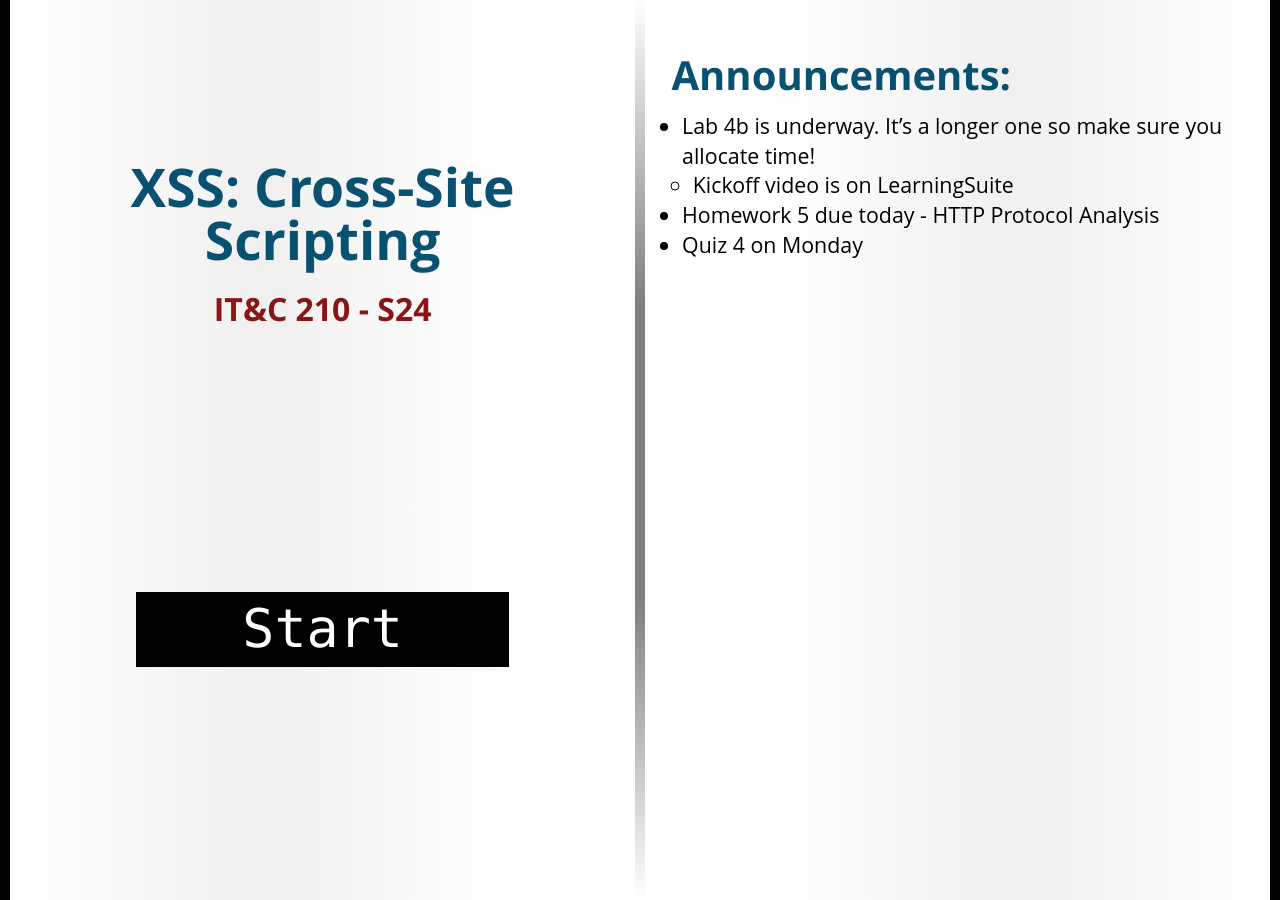
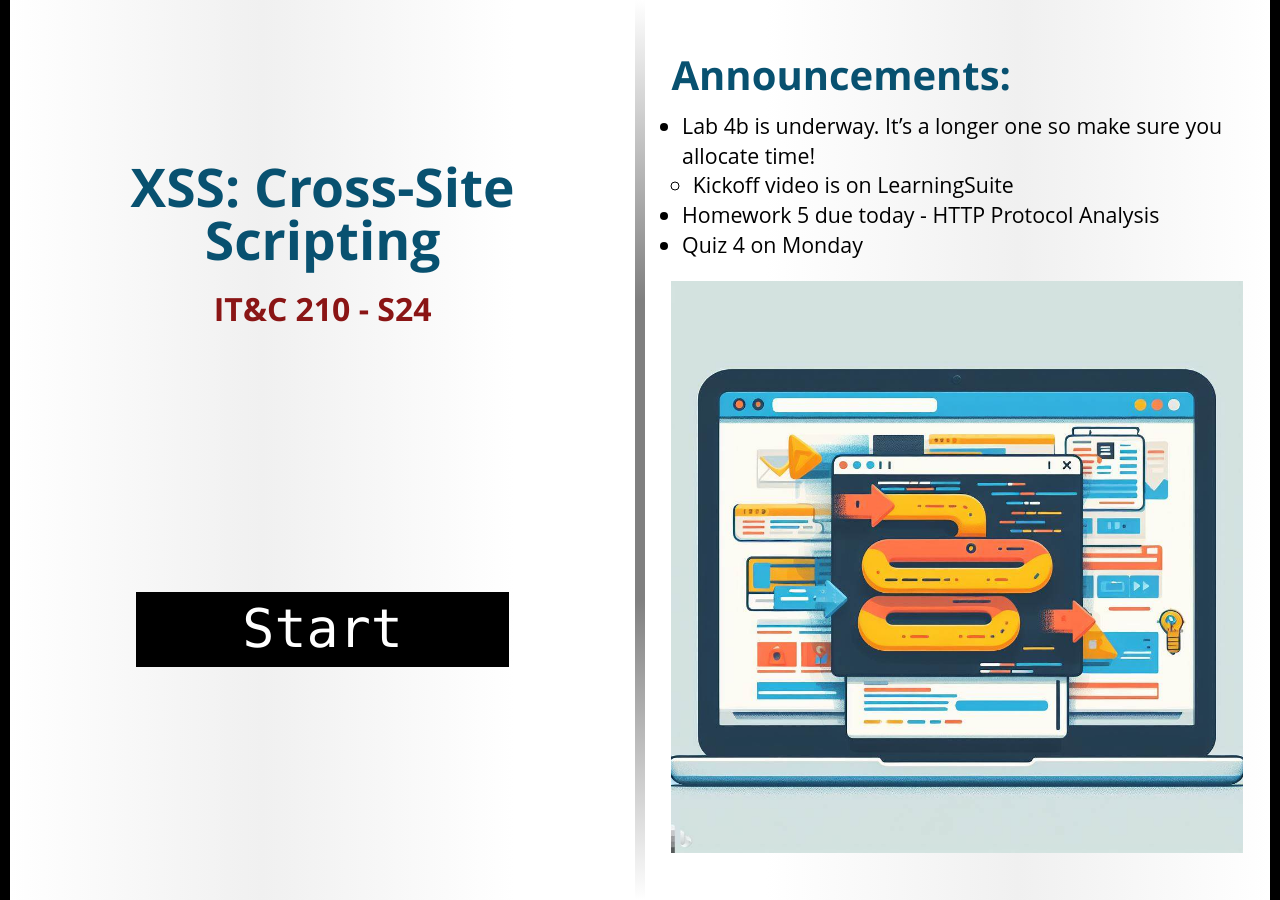
Before and after one commit to BYU-ITC-210/BYU-ITC-210.github.io, a Jekyll site: the page built from _welcome/S24.md, in a window 1280 px wide. Built offline with Jekyll 4.4.1, drawn with Linux system fonts in a browser that asks for light colours; some web fonts are replaced.

Commit message:
Add XSS Image

```diff
--- a/_welcome/S24.md
+++ b/_welcome/S24.md
@@ -7,3 +7,5 @@ session: S24
   * Kickoff video is on LearningSuite
 * Homework 5 due today - HTTP Protocol Analysis
 * Quiz 4 on Monday
+
+![Cross-Site Scripting](images/xss.jpg)
```
Also changed, not shown: welcome/images/xss.jpg (added).
